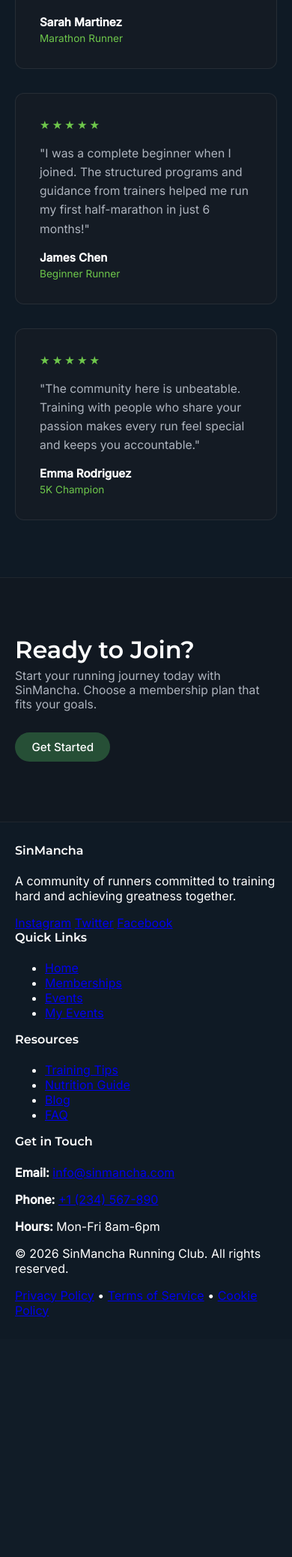
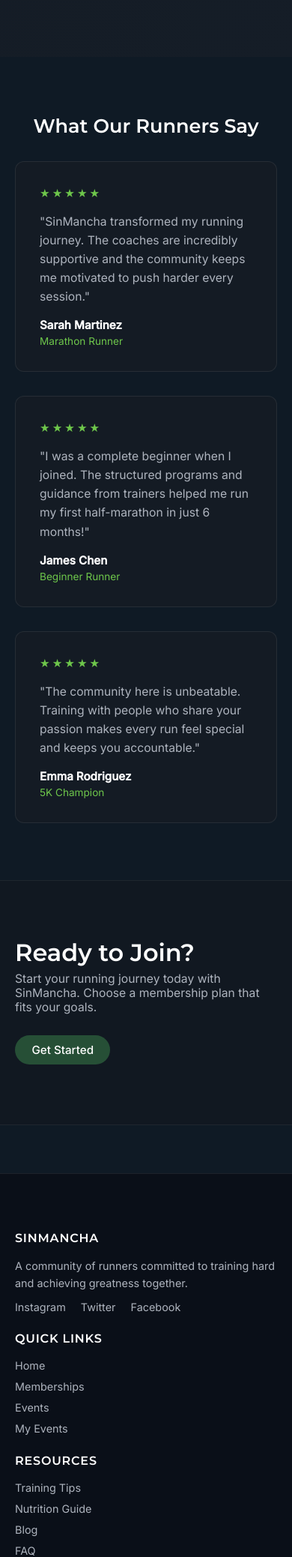
Before and after one commit to Anasousa11/SM5K, a Django app: page / in a window 390 px wide; the page is wider, and only the part inside the window is pictured. Shown: the part 1913-3990 px from the top of that part at 75% size. Before the commit the page ends 3671 px from the top of that part, so only its background shows below. Run offline with Django 5.2, Linux system fonts and the light colour scheme.

Commit message:
Add styling to footer

```diff
--- a/static/css/style.css
+++ b/static/css/style.css
@@ -712,6 +712,125 @@ nav {
   margin-bottom: 0.9rem;
 }
 
+/* FOOTER */
+
+.footer {
+  background: #0a0f18;
+  border-top: 1px solid rgba(255, 255, 255, 0.08);
+  padding: 3rem 0 1.5rem;
+  margin-top: 4rem;
+}
+
+.footer-grid {
+  display: grid;
+  grid-template-columns: repeat(auto-fit, minmax(240px, 1fr));
+  gap: 2rem;
+  margin-bottom: 2rem;
+}
+
+.footer-section {
+  display: flex;
+  flex-direction: column;
+}
+
+.footer-section h4 {
+  font-size: 1rem;
+  color: var(--neutral-color);
+  margin: 0 0 1rem 0;
+  text-transform: uppercase;
+  letter-spacing: 0.05em;
+  font-weight: 600;
+}
+
+.footer-section p {
+  font-size: 0.9rem;
+  color: var(--secondary-neutral);
+  line-height: 1.6;
+  margin: 0 0 0.75rem 0;
+}
+
+.footer-section p a {
+  color: var(--accent-color);
+  text-decoration: none;
+}
+
+.footer-section p a:hover {
+  text-decoration: underline;
+}
+
+.footer-links {
+  list-style: none;
+  padding: 0;
+  margin: 0;
+  display: flex;
+  flex-direction: column;
+  gap: 0.5rem;
+}
+
+.footer-links li a {
+  color: var(--secondary-neutral);
+  text-decoration: none;
+  font-size: 0.9rem;
+  transition: color 0.2s ease;
+}
+
+.footer-links li a:hover {
+  color: var(--accent-color);
+}
+
+.footer-socials {
+  display: flex;
+  gap: 1.25rem;
+  margin-top: auto;
+}
+
+.social-link {
+  color: var(--secondary-neutral);
+  text-decoration: none;
+  font-size: 0.9rem;
+  transition: color 0.2s ease;
+}
+
+.social-link:hover {
+  color: var(--accent-color);
+}
+
+.footer-bottom {
+  border-top: 1px solid rgba(255, 255, 255, 0.04);
+  padding-top: 1.5rem;
+  display: flex;
+  justify-content: space-between;
+  align-items: center;
+  flex-wrap: wrap;
+  gap: 1rem;
+}
+
+.footer-bottom p {
+  font-size: 0.85rem;
+  color: var(--secondary-neutral);
+  margin: 0;
+}
+
+.footer-legal {
+  display: flex;
+  gap: 1rem;
+  font-size: 0.85rem;
+}
+
+.footer-legal a {
+  color: var(--secondary-neutral);
+  text-decoration: none;
+  transition: color 0.2s ease;
+}
+
+.footer-legal a:hover {
+  color: var(--accent-color);
+}
+
+.footer-legal span {
+  color: rgba(255, 255, 255, 0.2);
+}
+
 /* RESPONSIVE */
 
 @media (max-width: 900px) {
@@ -739,6 +858,25 @@ nav {
   .nav-links-main {
     display: none; /* keep it minimal on small screens for now */
   }
+
+  /* About section responsive */
+  .about-grid {
+    grid-template-columns: 1fr;
+    gap: 2rem;
+  }
+
+  .about-highlights {
+    grid-template-columns: 1fr;
+  }
+
+  /* Testimonials responsive */
+  .testimonials-grid {
+    grid-template-columns: 1fr;
+  }
+
+  .carousel-indicators {
+    bottom: 1rem;
+  }
 }
 
 @media (max-width: 600px) {
@@ -764,4 +902,40 @@ nav {
   nav {
     padding: 0.5rem 1rem;
   }
+
+  .about-text h2 {
+    font-size: 1.6rem;
+  }
+
+  .section-testimonials h2 {
+    font-size: 1.6rem;
+  }
+
+  .footer-grid {
+    grid-template-columns: 1fr;
+    gap: 1.5rem;
+  }
+
+  .footer-bottom {
+    flex-direction: column;
+    align-items: flex-start;
+    text-align: left;
+  }
+
+  .footer-legal {
+    flex-wrap: wrap;
+    gap: 0.5rem;
+  }
+
+  .hero-carousel-section .hero-content {
+    padding: 2rem 1.25rem 2rem 1.5rem;
+  }
+
+  .hero-heading {
+    font-size: 1.8rem;
+  }
+
+  .hero-subline {
+    font-size: 1rem;
+  }
 }
```
